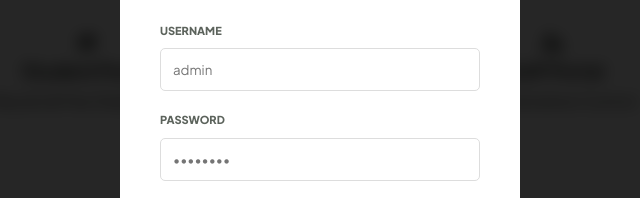
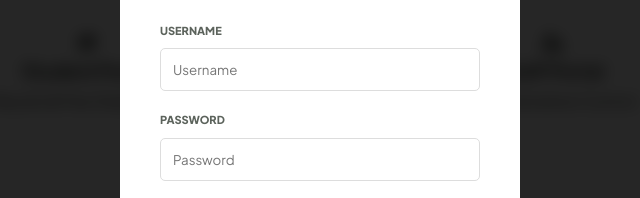
Before and after one commit to arthur1778/mist-institute, a plain HTML site: page index.html in a window 1280 px wide. Both pictures are taken after a click on the item "Staff Login". Shown: the part 2264-2462 px from the top of the page, 320-960 px from the left. Drawn offline with nearby package versions, Linux system fonts and the light colour scheme; a web font is replaced by a local one.

Commit message:
Update index.html

```diff
--- a/index.html
+++ b/index.html
@@ -112,11 +112,11 @@
             <h2 style="text-align:center; color: var(--m-green); margin-bottom: 25px;">Staff Login</h2>
             <div class="input-group">
                 <label>USERNAME</label>
-                <input type="text" id="adminUser" placeholder="admin">
+                <input type="text" id="adminUser" placeholder="Username">
             </div>
             <div class="input-group">
                 <label>PASSWORD</label>
-                <input type="password" id="adminPass" placeholder="••••••••">
+                <input type="password" id="adminPass" placeholder="Password">
             </div>
             <button style="width:100%; background:var(--m-green); color:white; padding:15px; border:none; border-radius:5px; font-weight:800; cursor:pointer;" onclick="validateAdmin()">Login</button>
             <p id="errorMsg" style="color:var(--error); font-size:12px; text-align:center; margin-top:15px; display:none;">Invalid Credentials.</p>
```
